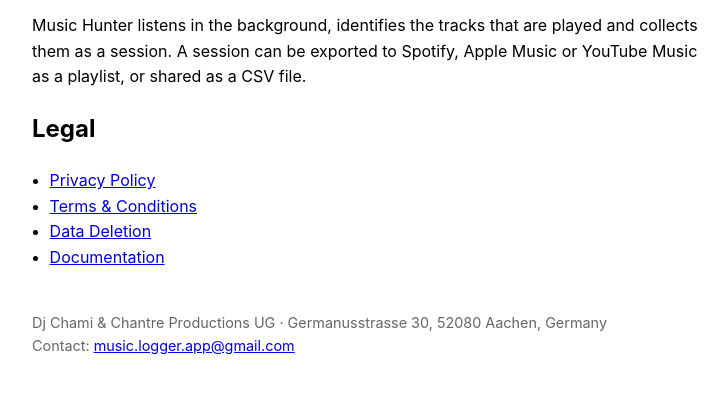
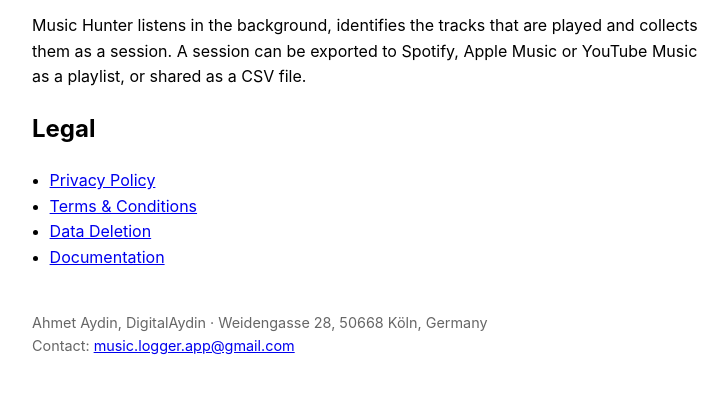
Before and after one commit to adn94/adn94.github.io, a plain HTML site: page index.html in a window 1280 px wide. Shown: the part 153-546 px from the top of the page, without its empty margins (272-1000 px from the left). Drawn offline with Linux system fonts and the light colour scheme.

Commit message:
Anbieter: Ahmet Aydin, DigitalAydin (Kleinunternehmer) statt UG

```diff
--- a/index.html
+++ b/index.html
@@ -35,7 +35,7 @@
     </ul>
 
     <footer>
-      Dj Chami &amp; Chantre Productions UG · Germanusstrasse 30, 52080 Aachen, Germany<br>
+      Ahmet Aydin, DigitalAydin · Weidengasse 28, 50668 Köln, Germany<br>
       Contact: <a href="mailto:music.logger.app@gmail.com">music.logger.app@gmail.com</a>
     </footer>
   </body>
```
